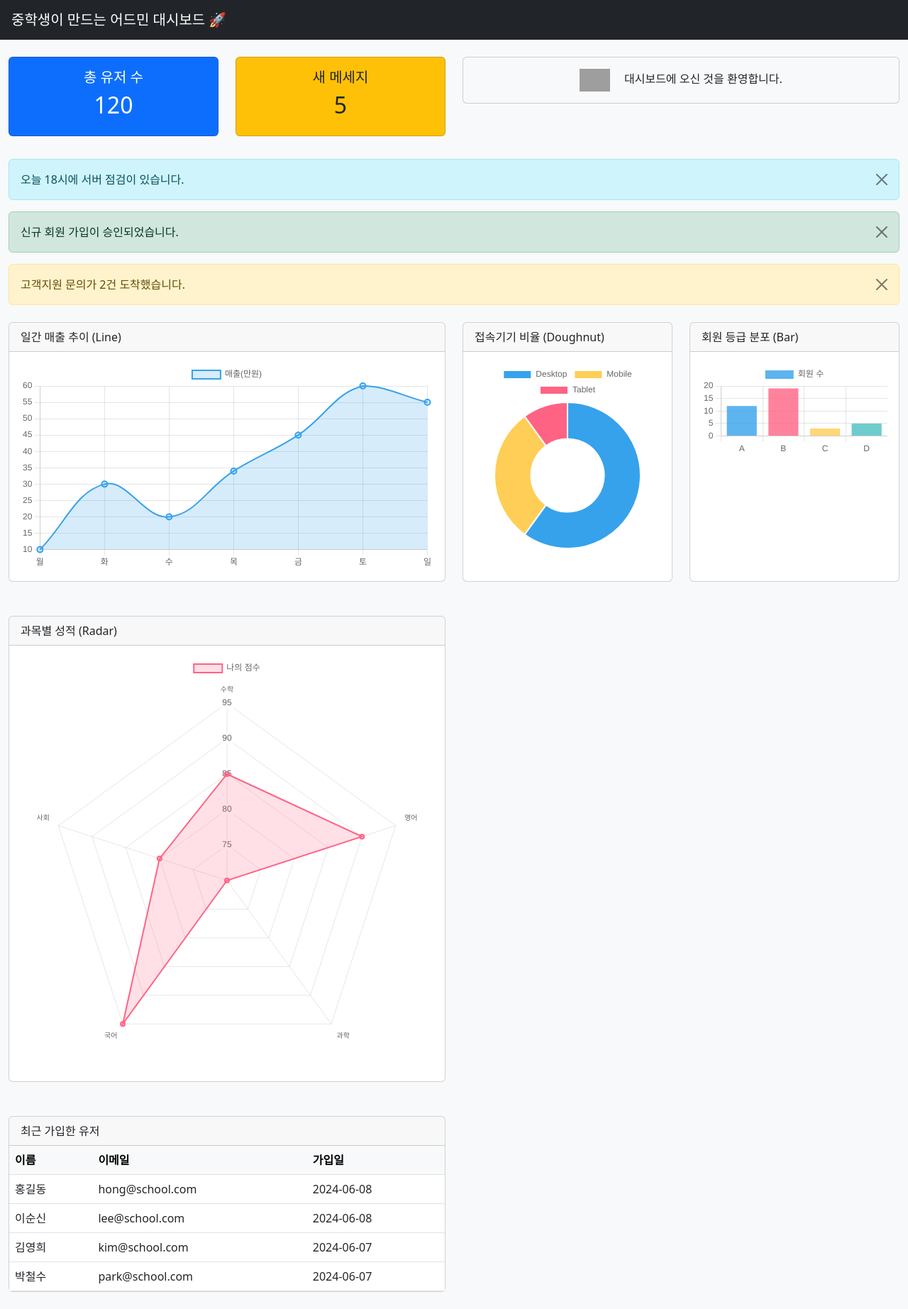
After one commit to drkdhong/service-frame-1, a Flask app: page /superman/chart in a window 1280 px wide. The commit adds this page. Shown: the whole page at 71% size. Run offline with Flask 3, Linux system fonts and the light colour scheme; a user stored in the database is signed in; tables that the repository leaves empty hold one stand-in row (values such as "Sample post"); parts of the project's set-up code (start-up, migrations or seed data) failed here and were passed over; grey boxes are pictures that could not be loaded.

Commit message:
chart added

```diff
--- a/apps/__init__.py
+++ b/apps/__init__.py
@@ -39,10 +39,12 @@ def create_app():     #  factory 함수
     from .auth import auth
     from .iris import iris
     from .mypage import mypage
+    from .superman import superman
     app.register_blueprint(main)
     app.register_blueprint(auth, url_prefix='/auth')
     app.register_blueprint(iris, url_prefix='/iris')
     app.register_blueprint(mypage, url_prefix='/mypage')
+    app.register_blueprint(superman, url_prefix='/superman')
     # flask-admin 은 블루프린트 등록이 필요없음
     # Flask-Admin 설정 (관리자 페이지)  # flask-admin 인스턴스 생성 및 관리자 페이지의 첫 화면 설정
     admin=Admin(app,name='Flask Admin', template_mode='bootstrap3', index_view = MyAdminIndexView())
--- /dev/null
+++ b/apps/superman/__init__.py
@@ -0,0 +1,6 @@
+# apps/superman/__init__.py
+from flask import Blueprint
+
+superman = Blueprint('superman', __name__, template_folder='templates')
+
+from . import views  # views.py import해서 라우팅 등록
--- /dev/null
+++ b/apps/superman/templates/superman/chartboard.html
@@ -0,0 +1,214 @@
+<!DOCTYPE html>
+<html lang="ko">
+<head>
+    <meta charset="UTF-8">
+    <title>Admin Dashboard</title>
+    <!-- Bootstrap CDN -->
+    <link href="https://cdn.jsdelivr.net/npm/bootstrap@5.3.0/dist/css/bootstrap.min.css" rel="stylesheet">
+    <!-- Chart.js CDN -->
+    <script src="https://cdn.jsdelivr.net/npm/chart.js"></script>
+    <style>
+      body { background: #f8f9fa; }
+      .dashboard-section { margin-bottom: 1.5rem; }
+    </style>
+</head>
+<body>
+    <!-- 상단 제목 표시 -->
+    <nav class="navbar navbar-dark bg-dark mb-4">
+        <a class="navbar-brand ms-3" href="#">중학생이 만드는 어드민 대시보드 🚀</a>
+    </nav>
+
+    <div class="container-fluid">
+
+        <!-- 😊 1. 카드(카운트 정보, 메세지)-->
+        <div class="row dashboard-section">
+            <div class="col-sm-3">
+                <div class="card bg-primary text-white text-center mb-2">
+                    <div class="card-body">
+                        <h5 class="card-title">총 유저 수</h5>
+                        <h2>{{ users_count }}</h2>
+                    </div>
+                </div>
+            </div>
+            <div class="col-sm-3">
+                <div class="card bg-warning text-dark text-center mb-2">
+                    <div class="card-body">
+                        <h5 class="card-title">새 메세지</h5>
+                        <h2>{{ new_msg_count }}</h2>
+                    </div>
+                </div>
+            </div>
+            <!-- 원하는 만큼 카드 추가 가능 -->
+            <div class="col-sm-6">
+                <div class="card bg-light text-center mb-2">
+                    <div class="card-body">
+                        <img src="https://upload.wikimedia.org/wikipedia/commons/3/38/MathSymbolPi.svg" alt="dashboard" height="32">
+                        <span class="ms-3">대시보드에 오신 것을 환영합니다.</span>
+                    </div>
+                </div>
+            </div>
+        </div>
+
+        <!-- 💡 2. 알림(공지/경고/성공 등) -->
+        <div class="dashboard-section">
+            {% for n in notifications %}
+                <div class="alert alert-{{ n.type }} alert-dismissible fade show" role="alert">
+                  {{ n.msg }}
+                  <button type="button" class="btn-close" data-bs-dismiss="alert" aria-label="Close"></button>
+                </div>
+            {% endfor %}
+        </div>
+
+        <!-- 📊 3. 차트  (차트는 2줄에 나눠서 배치) -->
+        <div class="row dashboard-section">
+            <div class="col-md-6 mb-4">
+                <div class="card h-100">
+                    <div class="card-header"> 일간 매출 추이 (Line) </div>
+                    <div class="card-body">
+                        <canvas id="lineChart"></canvas>
+                    </div>
+                </div>
+            </div>
+            <div class="col-md-3 mb-4">
+                <div class="card h-100">
+                    <div class="card-header"> 접속기기 비율 (Doughnut) </div>
+                    <div class="card-body">
+                        <canvas id="pieChart"></canvas>
+                    </div>
+                </div>
+            </div>
+            <div class="col-md-3 mb-4">
+                <div class="card h-100">
+                    <div class="card-header"> 회원 등급 분포 (Bar) </div>
+                    <div class="card-body">
+                        <canvas id="barChart"></canvas>
+                    </div>
+                </div>
+            </div>
+        </div>
+        <div class="row dashboard-section">
+            <div class="col-md-6 mb-4">
+                <div class="card h-100">
+                    <div class="card-header"> 과목별 성적 (Radar) </div>
+                    <div class="card-body">
+                        <canvas id="radarChart"></canvas>
+                    </div>
+                </div>
+            </div>
+            <!-- 원하는 차트 추가 가능 -->
+        </div>
+
+        <!-- 📝 4. 최근 등록 유저 테이블 -->
+        <div class="row dashboard-section">
+            <div class="col-lg-6">
+                <div class="card">
+                    <div class="card-header">최근 가입한 유저</div>
+                    <div class="card-body p-0">
+                        <table class="table mb-0">
+                            <thead class="table-light">
+                                <tr>
+                                    <th>이름</th>
+                                    <th>이메일</th>
+                                    <th>가입일</th>
+                                </tr>
+                            </thead>
+                            <tbody>
+                                {% for user in recent_users %}
+                                    <tr>
+                                        <td>{{ user.name }}</td>
+                                        <td>{{ user.email }}</td>
+                                        <td>{{ user.date }}</td>
+                                    </tr>
+                                {% endfor %}
+                            </tbody>
+                        </table>
+                    </div>
+                </div>
+            </div>
+        </div>
+
+    </div>
+    <!-- 차트 스크립트 -->
+    <script>
+        document.addEventListener('DOMContentLoaded', function() {
+
+            // 1. 일간 매출(라인 차트)
+            var ctxLine = document.getElementById('lineChart').getContext('2d');
+            new Chart(ctxLine, {
+                type: 'line',
+                data: {
+                    labels: {{ sales_labels | safe }},
+                    datasets: [{
+                        label: '매출(만원)',
+                        data: {{ sales_data | safe }},
+                        backgroundColor: 'rgba(54, 162, 235, 0.2)',
+                        borderColor: 'rgba(54, 162, 235, 1)',
+                        borderWidth: 2,
+                        tension: 0.4,
+                        pointRadius: 4,
+                        fill: true
+                    }]
+                },
+                options: { responsive: true }
+            });
+
+            // 2. 접속기기(도넛 차트)
+            var ctxPie = document.getElementById('pieChart').getContext('2d');
+            new Chart(ctxPie, {
+                type: 'doughnut',
+                data: {
+                    labels: {{ pie_labels | safe }},
+                    datasets: [{
+                        data: {{ pie_data | safe }},
+                        backgroundColor: ['#36A2EB', '#FFCE56', '#FF6384']
+                    }]
+                },
+                options: { responsive: true }
+            });
+
+            // 3. 등급별 회원(바 차트)
+            var ctxBar = document.getElementById('barChart').getContext('2d');
+            new Chart(ctxBar, {
+                type: 'bar',
+                data: {
+                    labels: {{ bar_labels | safe }},
+                    datasets: [{
+                        label: '회원 수',
+                        data: {{ bar_data | safe }},
+                        backgroundColor: [
+                            'rgba(54,162,235,0.8)', 'rgba(255,99,132,0.8)', 'rgba(255,206,86,0.8)', 'rgba(75,192,192,0.8)'
+                        ]
+                    }]
+                },
+                options: {
+                    responsive: true,
+                    scales: {
+                        y: { beginAtZero: true }
+                    }
+                }
+            });
+
+            // 4. 성적(레이더 차트)
+            var ctxRadar = document.getElementById('radarChart').getContext('2d');
+            new Chart(ctxRadar, {
+                type: 'radar',
+                data: {
+                    labels: {{ radar_labels | safe }},
+                    datasets: [{
+                        label: '나의 점수',
+                        data: {{ radar_data | safe }},
+                        backgroundColor: 'rgba(255,99,132,0.2)',
+                        borderColor: 'rgba(255,99,132,1)',
+                        borderWidth: 2,
+                        fill: true
+                    }]
+                },
+                options: { responsive: true }
+            });
+        });
+    </script>
+
+    <!-- 부트스트랩 JS (알림 닫기용) -->
+    <script src="https://cdn.jsdelivr.net/npm/bootstrap@5.3.0/dist/js/bootstrap.bundle.min.js"></script>
+</body>
+</html>
--- /dev/null
+++ b/apps/superman/views.py
@@ -0,0 +1,95 @@
+# apps/superman/views.py
+from flask import Flask, flash, redirect, request, render_template, jsonify, abort, current_app, url_for, g
+import pickle, os, uuid
+import logging, functools
+from apps.extensions import csrf # 이 줄을 추가하여 정의된 csrf 객체를 임포트
+from apps.dbmodels import IRIS, db, User, APIKey, UsageLog, UsageType
+import numpy as np
+from flask_login import current_user, login_required
+from . import superman
+
+from datetime import datetime, timedelta
+
+# 관리자 권한 확인 데코레이터
+def superman_required(f):
+    @functools.wraps(f)
+    def decorated_function(*args, **kwargs):
+        if not current_user.is_authenticated or not current_user.is_admin:
+            flash('관리자 권한이 필요합니다.', 'danger')
+            return redirect(url_for('main.index'))
+        return f(*args, **kwargs)
+    return decorated_function
+
+@superman.route('/')
+@superman_required
+def dashboard():
+    # 샘플 데이터
+    users_count = 120
+    sales_data = [10, 30, 20, 34, 45, 60, 55]
+    sales_labels = ['월', '화', '수', '목', '금', '토', '일']
+
+    pie_labels = ['Desktop', 'Mobile', 'Tablet']
+    pie_data = [60, 30, 10]
+
+    bar_labels = ['A', 'B', 'C', 'D']
+    bar_data = [12, 19, 3, 5]
+
+    return render_template('superman/dashboard.html',
+                           users_count=users_count,
+                           sales_data=sales_data,
+                           sales_labels=sales_labels,
+                           pie_labels=pie_labels,
+                           pie_data=pie_data,
+                           bar_labels=bar_labels,
+                           bar_data=bar_data
+    )
+
+@superman.route('/chart')
+@superman_required
+def chartboard():
+    # 카운트, 차트, 테이블 등 필요한 데이터를 준비합니다.
+    users_count = 120
+    new_msg_count = 5
+
+    sales_data = [10, 30, 20, 34, 45, 60, 55]
+    sales_labels = ['월', '화', '수', '목', '금', '토', '일']
+
+    pie_labels = ['Desktop', 'Mobile', 'Tablet']
+    pie_data = [60, 30, 10]
+
+    bar_labels = ['A', 'B', 'C', 'D']
+    bar_data = [12, 19, 3, 5]
+
+    # 새 알림(공지) 목록 샘플
+    notifications = [
+        {"msg": "오늘 18시에 서버 점검이 있습니다.", "type": "info"},
+        {"msg": "신규 회원 가입이 승인되었습니다.", "type": "success"},
+        {"msg": "고객지원 문의가 2건 도착했습니다.", "type": "warning"}
+    ]
+
+    # 최근 유저 목록 테이블 (샘플)
+    recent_users = [
+        {"name": "홍길동", "email": "hong@school.com", "date": "2024-06-08"},
+        {"name": "이순신", "email": "lee@school.com", "date": "2024-06-08"},
+        {"name": "김영희", "email": "kim@school.com", "date": "2024-06-07"},
+        {"name": "박철수", "email": "park@school.com", "date": "2024-06-07"}
+    ]
+
+    # 추가 차트 : radar (성적 비교)
+    radar_labels = ["수학", "영어", "과학", "국어", "사회"]
+    radar_data = [85, 90, 70, 95, 80]
+
+    return render_template('superman/chartboard.html',
+                           users_count=users_count,
+                           new_msg_count=new_msg_count,
+                           sales_data=sales_data,
+                           sales_labels=sales_labels,
+                           pie_labels=pie_labels,
+                           pie_data=pie_data,
+                           bar_labels=bar_labels,
+                           bar_data=bar_data,
+                           notifications=notifications,
+                           recent_users=recent_users,
+                           radar_labels=radar_labels,
+                           radar_data=radar_data
+    )
--- a/apps/templates/base.html
+++ b/apps/templates/base.html
@@ -17,6 +17,8 @@
         {% if current_user.is_admin %}
         <li class="nav-item">
             <a class="nav-link" href="{{ url_for('admin.index') }}">관리자</a></li>
+        <li class="nav-item">
+            <a class="nav-link" href="{{ url_for('superman.dashboard') }}">슈퍼맨</a></li>
         {% endif %}
         <li class="nav-item">
             <a class="nav-link" href="{{ url_for('mypage.dashboard') }}">마이페이지</a></li>
```
Also changed, not shown: apps/superman/templates/superman/dashboard.html (added, +127 -0 lines).
